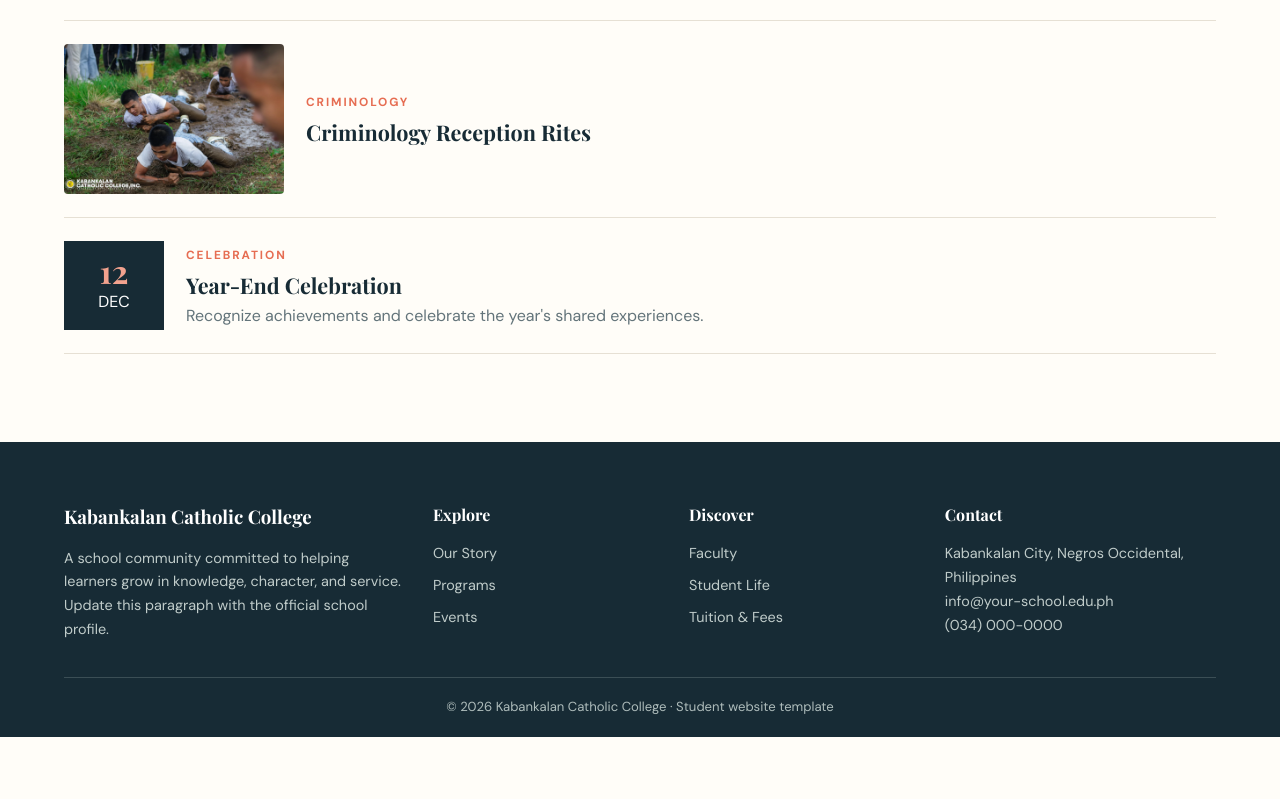
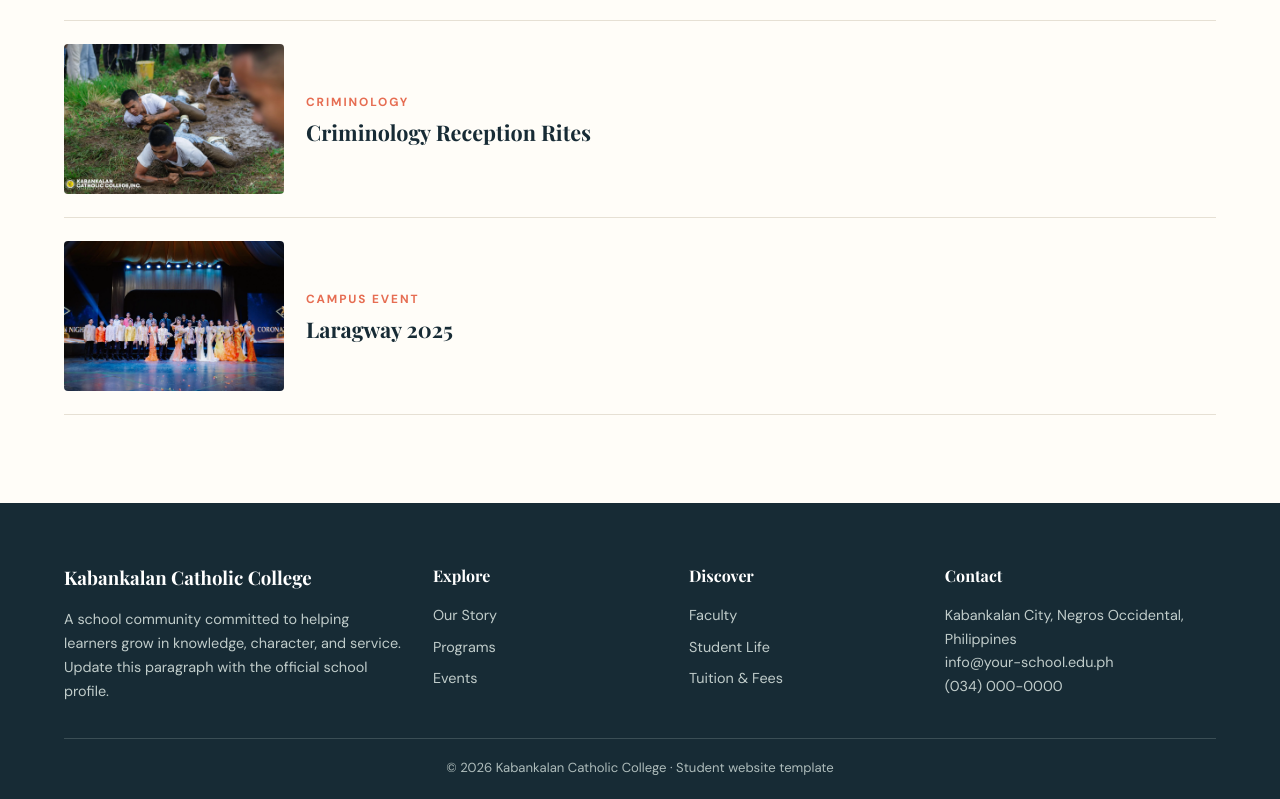
Before and after one commit to ky308/Lapoos-Project-2, a plain HTML site: page events.html in a window 1280 px wide. Shown: the part 831-1630 px from the top of the page. Before the commit the page ends 1568 px from the top, so only its background shows below. Drawn offline with nearby package versions, Linux system fonts and the light colour scheme.

Commit message:
adding events

```diff
--- a/events.html
+++ b/events.html
@@ -178,33 +178,24 @@
 
           </div>
 
-          <div class="event">
+          <div class="event event-with-photo">
 
-            <div class="event-date">
-
-              <b>12</b>DEC
-
-            </div>
+            <img class="event-photo" src="assets/images/laragway 2025.webp" alt="Laragway 2025">
 
             <div>
 
-              <span class="mini-label">Celebration</span>
+              <span class="mini-label">Campus Event</span>
 
               <h3>
 
-                Year-End Celebration
+                Laragway 2025
 
               </h3>
-
-              <p>
-
-                Recognize achievements and celebrate the year's shared experiences.
-
-              </p>
 
             </div>
 
           </div>
+
 
         </div>
 
```
Also changed, not shown: assets/images/laragway 2025.webp (added).
